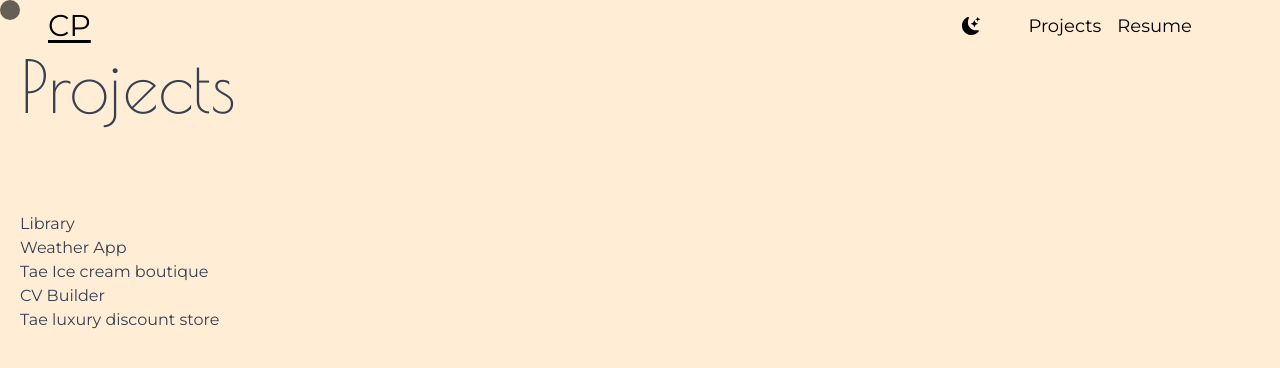
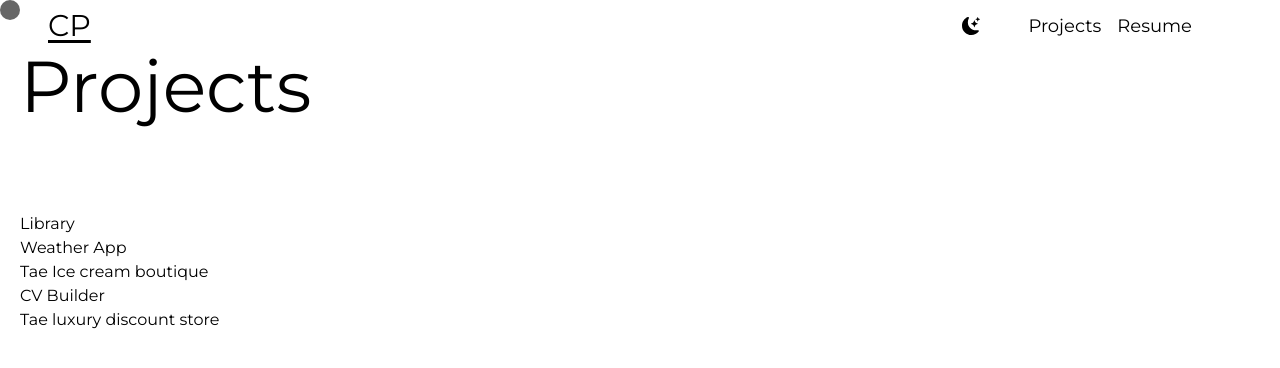
Before and after one commit to taepal467/cp_portfolio, a Next.js app: page /components/Projects in a window 1280 px wide. Shown: the top 368 px of the page. Built offline with nearby package versions, Linux system fonts and the light colour scheme.

Commit message:
Changed background color, font, and darkmode colors

```diff
--- a/pages/components/Projects.js
+++ b/pages/components/Projects.js
@@ -21,13 +21,13 @@ export default function Projects() {
     return(
         <div >
            <motion.main
-            className='bg-orange-100 text-gray-700 absolute top-0 left-0 w-full h-full p-5 font-sans dark:bg-neutral-900 dark:text-neutral-500'
+            className='bg-pinkNude text-black absolute top-0 left-0 w-full h-full p-5 font-sans dark:bg-neutral-900 dark:text-champagne'
             initial={{ opacity:0 }}
             animate={{ opacity: 1}}
             transition={{ duration: 0.75, ease: "easeOut"}}
             >
             <motion.h1
-            className=' text-7xl  pb-10 font-poiret'
+            className=' text-7xl  pb-10 font-gloock'
             animate={{ y: 30 }}
             transition={{ ease: "easeOut", duration: 2 }}>
             Projects
```
